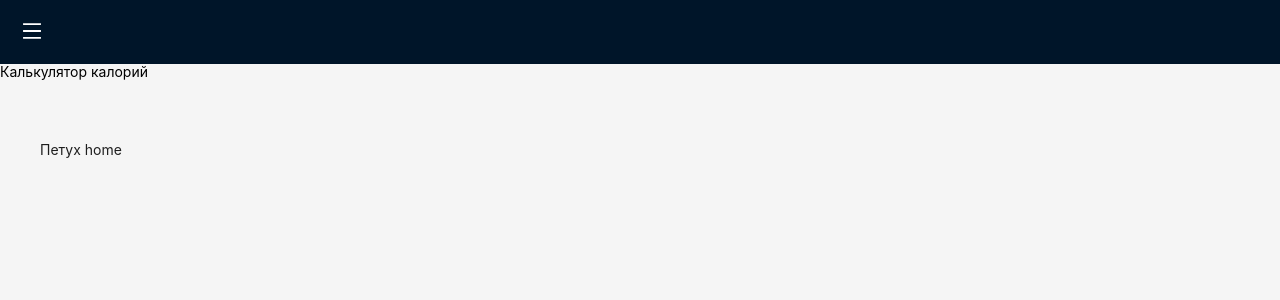
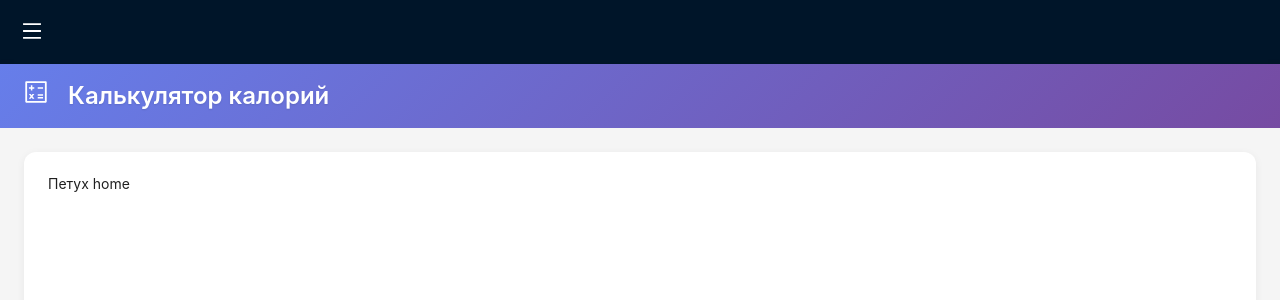
Before and after one commit to katyaaplyusnina/calories-calc, a React (Create React App) app: page / in a window 1280 px wide. Shown: the top 300 px of the page. Built offline with nearby package versions, Linux system fonts and the light colour scheme.

Commit message:
improve header and layout

```diff
--- a/src/components/Layout/AppLayout.tsx
+++ b/src/components/Layout/AppLayout.tsx
@@ -11,8 +11,23 @@ const AppLayout = () => {
             <AppSider />
             <Layout>
                 <Header />
-                <Content style={{ margin: '24px 16px 0' }}>
-                    <div style={{ padding: 24, minHeight: 360 }}>
+                <Content
+                    style={{
+                        margin: '0',
+                        padding: '24px',
+                        background: '#f5f5f5',
+                        minHeight: 'calc(100vh - 64px)'
+                    }}
+                >
+                    <div
+                        style={{
+                            padding: '24px',
+                            background: '#fff',
+                            borderRadius: '12px',
+                            boxShadow: '0 2px 8px rgba(0, 0, 0, 0.06)',
+                            minHeight: 'calc(100vh - 136px)'
+                        }}
+                    >
                         <Outlet />
                     </div>
                 </Content>
--- a/src/components/Layout/Header.tsx
+++ b/src/components/Layout/Header.tsx
@@ -1,6 +1,45 @@
 import React from "react";
+import { Layout, Typography, Space } from "antd";
+import { CalculatorOutlined } from "@ant-design/icons";
+
+const { Header: AntHeader } = Layout;
+const { Title } = Typography;
 
 function Header() {
-    return <p>Калькулятор калорий</p>
+    return (
+        <AntHeader
+            style={{
+                background: 'linear-gradient(135deg, #667eea 0%, #764ba2 100%)',
+                padding: '0 24px',
+                display: 'flex',
+                alignItems: 'center',
+                boxShadow: '0 2px 8px rgba(0, 0, 0, 0.1)',
+                border: 'none',
+                height: '64px'
+            }}
+        >
+            <Space align="center">
+                <CalculatorOutlined
+                    style={{
+                        fontSize: '24px',
+                        color: '#fff',
+                        marginRight: '12px'
+                    }}
+                />
+                <Title
+                    level={3}
+                    style={{
+                        margin: 0,
+                        color: '#fff',
+                        fontWeight: '600',
+                        textShadow: '0 1px 2px rgba(0, 0, 0, 0.1)'
+                    }}
+                >
+                    Калькулятор калорий
+                </Title>
+            </Space>
+        </AntHeader>
+    );
 }
+
 export default Header;
```
